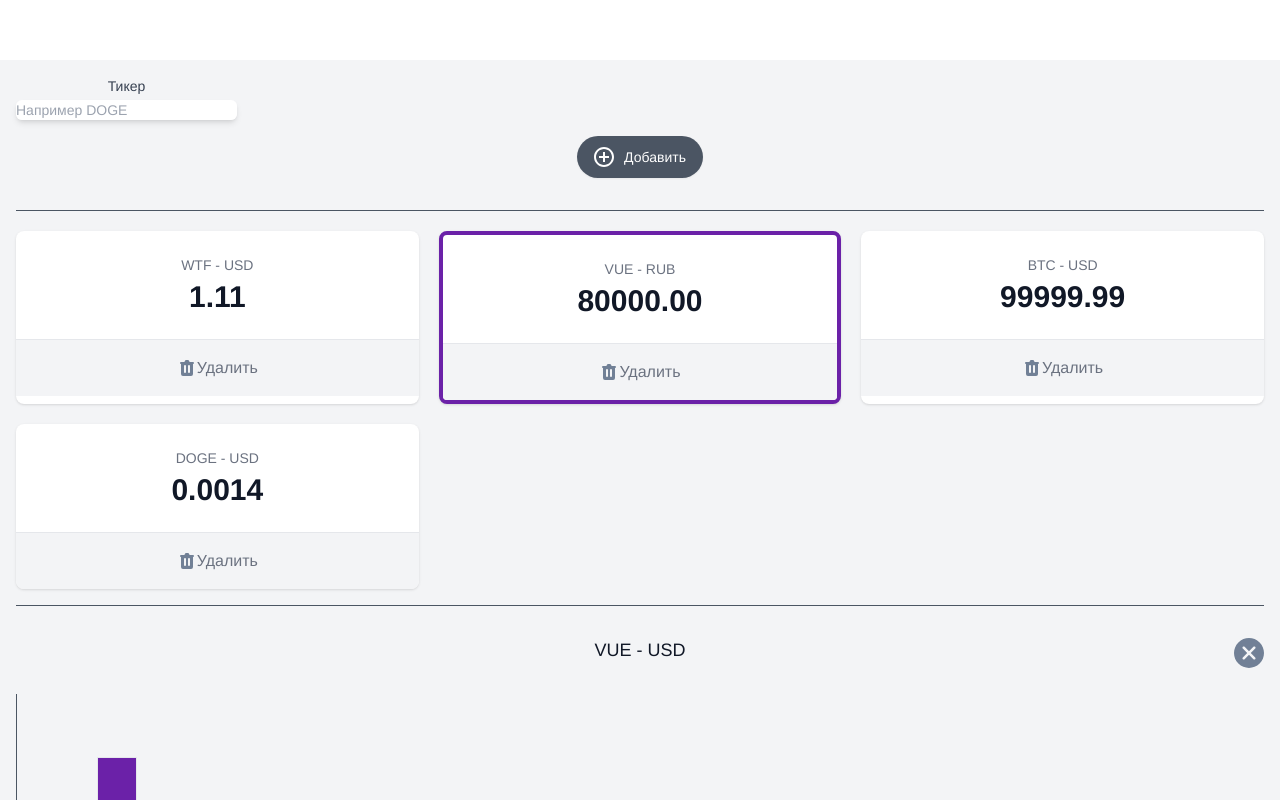
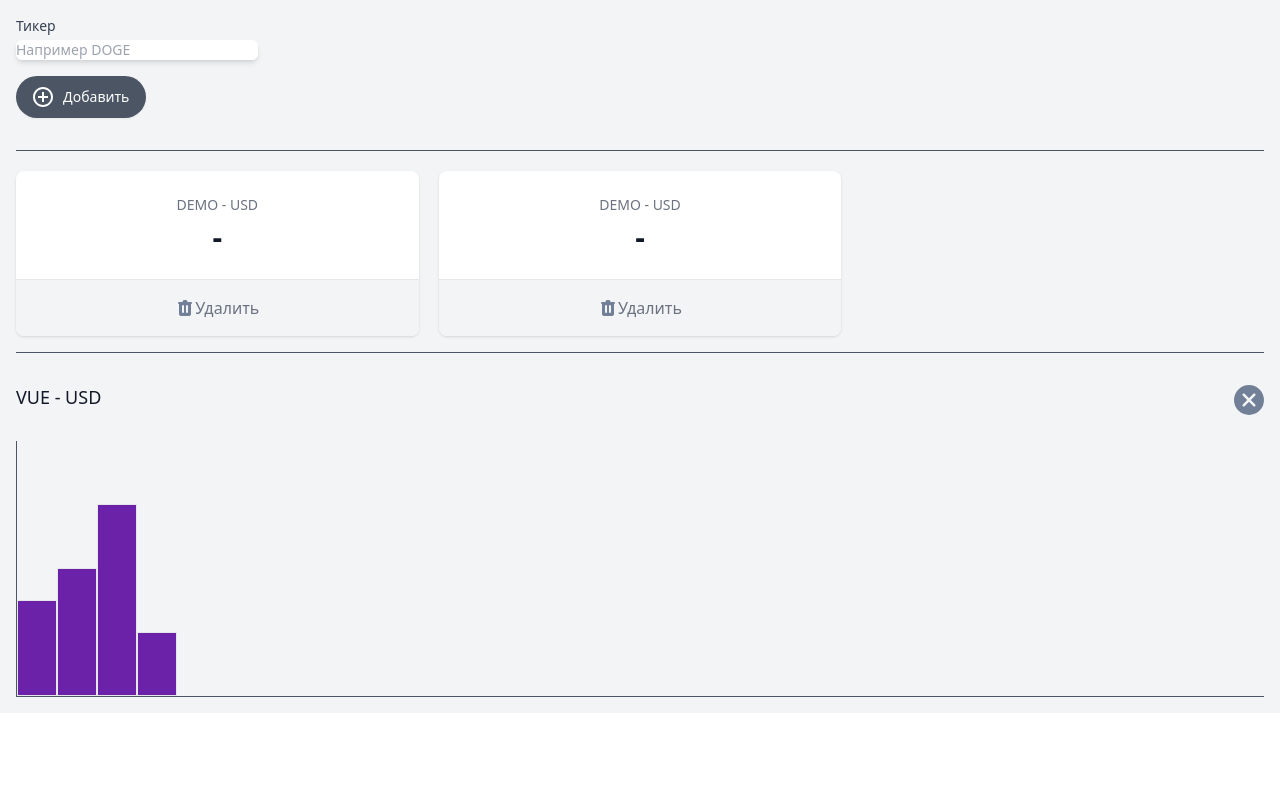
Before and after one commit to Craiqser/cryptonomicon, a Vue app: page / in a window 1280 px wide. Shown: the top 800 px of the page. Built offline with nearby package versions, Linux system fonts and the light colour scheme.

Commit message:
Добавление/удаление тикетов (lesson 10).

```diff
--- a/src/App.vue
+++ b/src/App.vue
@@ -1,6 +1,34 @@
-<script setup>
-// This starter template is using Vue 3 experimental <script setup> SFCs
+<script>
+// This starter template is using Vue 3 experimental <script setup> SFCs.
 // Check out https://github.com/vuejs/rfcs/blob/script-setup-2/active-rfcs/0000-script-setup.md
+export default {
+	name: "App",
+
+	data() {
+		return {
+			ticker: null,
+			tickers: [
+				{ name: 'DEMO', price: '-' },
+				{ name: 'DEMO', price: '-' }
+			]
+		}
+	},
+
+	methods: {
+		tickerAdd() {
+			const newTicker = {
+				name: this.ticker,
+				price: '-'
+			};
+
+			this.tickers.push(newTicker);
+			this.ticker = '';
+		},
+		tickerDelete(tickerToDelete) {
+			this.tickers = this.tickers.filter(t => t.name !== tickerToDelete.name);
+		}
+	}
+}
 </script>
 
 <template>
@@ -15,13 +43,13 @@
 		<section>
 			<div class="flex">
 				<div class="max-w-xs">
-				<label for="wallet" class="block text-sm font-medium text-gray-700"
-				>Тикер</label
-				>
+					<label for="wallet" class="block text-sm font-medium text-gray-700">Тикер</label>
 					<div class="mt-1 relative rounded-md shadow-md">
-					<input type="text" name="wallet" id="wallet"
+						<input v-model='ticker' @keydown.enter='tickerAdd'
+							type="text" name="wallet" id="wallet"
+							placeholder="Например DOGE"
 							class="block w-full pr-10 border-gray-300 text-gray-900 focus:outline-none focus:ring-gray-500 focus:border-gray-500 sm:text-sm rounded-md"
-						placeholder="Например DOGE" />
+						/>
 					</div>
 					<!-- <div class="flex bg-white shadow-md p-1 rounded-md shadow-md flex-wrap">
 					<span class="inline-flex items-center px-2 m-1 rounded-md text-xs font-medium bg-gray-300 text-gray-800 cursor-pointer">
@@ -40,7 +68,7 @@
 					<div class="text-sm text-red-600">Такой тикер уже добавлен</div> -->
 				</div>
 			</div>
-		<button type="button" class="my-4 inline-flex items-center py-2 px-4 border border-transparent shadow-sm text-sm leading-4 font-medium rounded-full text-white bg-gray-600 hover:bg-gray-700 transition-colors duration-300 focus:outline-none focus:ring-2 focus:ring-offset-2 focus:ring-gray-500">
+			<button @click='tickerAdd' type="button" class="my-4 inline-flex items-center py-2 px-4 border border-transparent shadow-sm text-sm leading-4 font-medium rounded-full text-white bg-gray-600 hover:bg-gray-700 transition-colors duration-300 focus:outline-none focus:ring-2 focus:ring-offset-2 focus:ring-gray-500">
 				<!-- Heroicon name: solid/mail -->
 				<svg class="-ml-0.5 mr-2 h-6 w-6" xmlns="http://www.w3.org/2000/svg" width="30" height="30" viewBox="0 0 24 24" fill="#ffffff">
 					<path d="M13 7h-2v4H7v2h4v4h2v-4h4v-2h-4V7zm-1-5C6.48 2 2 6.48 2 12s4.48 10 10 10 10-4.48 10-10S17.52 2 12 2zm0 18c-4.41 0-8-3.59-8-8s3.59-8 8-8 8 3.59 8 8-3.59 8-8 8z"></path>
@@ -49,182 +77,51 @@
 			</button>
 		</section>
 
+		<template v-if='tickers.length'>
 			<hr class="w-full border-t border-gray-600 my-4" />
+
+			<!-- Ticker info -->
 			<dl class="mt-5 grid grid-cols-1 gap-5 sm:grid-cols-3">
-		<div
-			class="bg-white overflow-hidden shadow rounded-lg border-purple-800 border-solid cursor-pointer"
-		>
+				<div v-for="t in tickers" :key="t.name" class="bg-white overflow-hidden shadow rounded-lg border-purple-800 border-solid cursor-pointer">
 					<div class="px-4 py-5 sm:p-6 text-center">
 						<dt class="text-sm font-medium text-gray-500 truncate">
-				WTF - USD
+							{{ t.name }} - USD
 						</dt>
 						<dd class="mt-1 text-3xl font-semibold text-gray-900">
-				1.11
+							{{ t.price }}
 						</dd>
 					</div>
-			<div class="w-full border-t border-gray-200"></div>
-			<button
-			class="flex items-center justify-center font-medium w-full bg-gray-100 px-4 py-4 sm:px-6 text-md text-gray-500 hover:text-gray-600 hover:bg-gray-200 hover:opacity-20 transition-all focus:outline-none"
-			>
-			<svg
-				class="h-5 w-5"
-				xmlns="http://www.w3.org/2000/svg"
-				viewBox="0 0 20 20"
-				fill="#718096"
-				aria-hidden="true"
-			>
-				<path
-				fill-rule="evenodd"
-				d="M9 2a1 1 0 00-.894.553L7.382 4H4a1 1 0 000 2v10a2 2 0 002 2h8a2 2 0 002-2V6a1 1 0 100-2h-3.382l-.724-1.447A1 1 0 0011 2H9zM7 8a1 1 0 012 0v6a1 1 0 11-2 0V8zm5-1a1 1 0 00-1 1v6a1 1 0 102 0V8a1 1 0 00-1-1z"
-				clip-rule="evenodd"
-				></path></svg>Удалить
-			</button>
+					<div class="w-full border-t border-gray-200">
 					</div>
-		<div
-			class="bg-white overflow-hidden shadow rounded-lg border-purple-800 border-solid border-4 cursor-pointer"
-		>
-			<div class="px-4 py-5 sm:p-6 text-center">
-			<dt class="text-sm font-medium text-gray-500 truncate">
-				VUE - RUB
-			</dt>
-			<dd class="mt-1 text-3xl font-semibold text-gray-900">
-				80000.00
-			</dd>
-			</div>
-			<div class="w-full border-t border-gray-200"></div>
-			<button
-			class="flex items-center justify-center font-medium w-full bg-gray-100 px-4 py-4 sm:px-6 text-md text-gray-500 hover:text-gray-600 hover:bg-gray-200 hover:opacity-20 transition-all focus:outline-none"
-			>
-			<svg
-				class="h-5 w-5"
-				xmlns="http://www.w3.org/2000/svg"
-				viewBox="0 0 20 20"
-				fill="#718096"
-				aria-hidden="true"
-			>
-				<path
-				fill-rule="evenodd"
-				d="M9 2a1 1 0 00-.894.553L7.382 4H4a1 1 0 000 2v10a2 2 0 002 2h8a2 2 0 002-2V6a1 1 0 100-2h-3.382l-.724-1.447A1 1 0 0011 2H9zM7 8a1 1 0 012 0v6a1 1 0 11-2 0V8zm5-1a1 1 0 00-1 1v6a1 1 0 102 0V8a1 1 0 00-1-1z"
-				clip-rule="evenodd"
-				></path></svg>Удалить
-			</button>
-		</div>
-		<div
-			class="bg-white overflow-hidden shadow rounded-lg border-purple-800 border-solid cursor-pointer"
-		>
-			<div class="px-4 py-5 sm:p-6 text-center">
-			<dt class="text-sm font-medium text-gray-500 truncate">
-				BTC - USD
-			</dt>
-			<dd class="mt-1 text-3xl font-semibold text-gray-900">
-				99999.99
-			</dd>
-			</div>
-			<div class="w-full border-t border-gray-200"></div>
-			<button
-			class="flex items-center justify-center font-medium w-full bg-gray-100 px-4 py-4 sm:px-6 text-md text-gray-500 hover:text-gray-600 hover:bg-gray-200 hover:opacity-20 transition-all focus:outline-none"
-			>
-			<svg
-				class="h-5 w-5"
-				xmlns="http://www.w3.org/2000/svg"
-				viewBox="0 0 20 20"
-				fill="#718096"
-				aria-hidden="true"
-			>
-				<path
-				fill-rule="evenodd"
-				d="M9 2a1 1 0 00-.894.553L7.382 4H4a1 1 0 000 2v10a2 2 0 002 2h8a2 2 0 002-2V6a1 1 0 100-2h-3.382l-.724-1.447A1 1 0 0011 2H9zM7 8a1 1 0 012 0v6a1 1 0 11-2 0V8zm5-1a1 1 0 00-1 1v6a1 1 0 102 0V8a1 1 0 00-1-1z"
-				clip-rule="evenodd"
-				></path></svg>Удалить
-			</button>
-		</div>
-		<div
-			class="bg-white overflow-hidden shadow rounded-lg border-purple-800 border-solid cursor-pointer"
-		>
-			<div class="px-4 py-5 sm:p-6 text-center">
-			<dt class="text-sm font-medium text-gray-500 truncate">
-				DOGE - USD
-			</dt>
-			<dd class="mt-1 text-3xl font-semibold text-gray-900">
-				0.0014
-			</dd>
-			</div>
-			<div class="w-full border-t border-gray-200"></div>
-			<button
-			class="flex items-center justify-center font-medium w-full bg-gray-100 px-4 py-4 sm:px-6 text-md text-gray-500 hover:text-gray-600 hover:bg-gray-200 hover:opacity-20 transition-all focus:outline-none"
-			>
-			<svg
-				class="h-5 w-5"
-				xmlns="http://www.w3.org/2000/svg"
-				viewBox="0 0 20 20"
-				fill="#718096"
-				aria-hidden="true"
-			>
-				<path
-				fill-rule="evenodd"
-				d="M9 2a1 1 0 00-.894.553L7.382 4H4a1 1 0 000 2v10a2 2 0 002 2h8a2 2 0 002-2V6a1 1 0 100-2h-3.382l-.724-1.447A1 1 0 0011 2H9zM7 8a1 1 0 012 0v6a1 1 0 11-2 0V8zm5-1a1 1 0 00-1 1v6a1 1 0 102 0V8a1 1 0 00-1-1z"
-				clip-rule="evenodd"
-				></path></svg>Удалить
+					<button @click='tickerDelete(t)'
+						class="flex items-center justify-center font-medium w-full bg-gray-100 px-4 py-4 sm:px-6 text-md text-gray-500 hover:text-gray-600 hover:bg-gray-200 hover:opacity-20 transition-all focus:outline-none">
+						<svg class="h-5 w-5" xmlns="http://www.w3.org/2000/svg" viewBox="0 0 20 20" fill="#718096" aria-hidden="true">
+							<path fill-rule="evenodd" d="M9 2a1 1 0 00-.894.553L7.382 4H4a1 1 0 000 2v10a2 2 0 002 2h8a2 2 0 002-2V6a1 1 0 100-2h-3.382l-.724-1.447A1 1 0 0011 2H9zM7 8a1 1 0 012 0v6a1 1 0 11-2 0V8zm5-1a1 1 0 00-1 1v6a1 1 0 102 0V8a1 1 0 00-1-1z" clip-rule="evenodd"></path>
+						</svg>
+						Удалить
 					</button>
 				</div>
 			</dl>
+
 			<hr class="w-full border-t border-gray-600 my-4" />
+
+			<!-- Graph -->
 			<section class="relative">
-		<h3 class="text-lg leading-6 font-medium text-gray-900 my-8">
-		VUE - USD
-		</h3>
+				<h3 class="text-lg leading-6 font-medium text-gray-900 my-8">VUE - USD</h3>
 				<div class="flex items-end border-gray-600 border-b border-l h-64">
-		<div
-			class="bg-purple-800 border w-10 h-24"
-		></div>
-		<div
-			class="bg-purple-800 border w-10 h-32"
-		></div>
-		<div
-			class="bg-purple-800 border w-10 h-48"
-		></div>
-		<div
-			class="bg-purple-800 border w-10 h-16"
-		></div>
+				<div class="bg-purple-800 border w-10 h-24"></div>
+				<div class="bg-purple-800 border w-10 h-32"></div>
+				<div class="bg-purple-800 border w-10 h-48"></div>
+				<div class="bg-purple-800 border w-10 h-16"></div>
 				</div>
-		<button
-		type="button"
-		class="absolute top-0 right-0"
-		>
-		<svg
-			xmlns="http://www.w3.org/2000/svg"
-			xmlns:xlink="http://www.w3.org/1999/xlink"
-			xmlns:svgjs="http://svgjs.com/svgjs"
-			version="1.1"
-			width="30"
-			height="30"
-			x="0"
-			y="0"
-			viewBox="0 0 511.76 511.76"
-			style="enable-background:new 0 0 512 512"
-			xml:space="preserve"
-		>
-			<g>
-			<path
-				d="M436.896,74.869c-99.84-99.819-262.208-99.819-362.048,0c-99.797,99.819-99.797,262.229,0,362.048c49.92,49.899,115.477,74.837,181.035,74.837s131.093-24.939,181.013-74.837C536.715,337.099,536.715,174.688,436.896,74.869z M361.461,331.317c8.341,8.341,8.341,21.824,0,30.165c-4.16,4.16-9.621,6.251-15.083,6.251c-5.461,0-10.923-2.091-15.083-6.251l-75.413-75.435l-75.392,75.413c-4.181,4.16-9.643,6.251-15.083,6.251c-5.461,0-10.923-2.091-15.083-6.251c-8.341-8.341-8.341-21.845,0-30.165l75.392-75.413l-75.413-75.413c-8.341-8.341-8.341-21.845,0-30.165c8.32-8.341,21.824-8.341,30.165,0l75.413,75.413l75.413-75.413c8.341-8.341,21.824-8.341,30.165,0c8.341,8.32,8.341,21.824,0,30.165l-75.413,75.413L361.461,331.317z"
-				fill="#718096"
-				data-original="#000000"
-			></path>
-			</g>
+				<button type="button" class="absolute top-0 right-0">
+					<svg xmlns="http://www.w3.org/2000/svg" xmlns:xlink="http://www.w3.org/1999/xlink" xmlns:svgjs="http://svgjs.com/svgjs"
+						version="1.1" width="30" height="30" x="0" y="0" viewBox="0 0 511.76 511.76" style="enable-background:new 0 0 512 512" xml:space="preserve">
+						<g><path d="M436.896,74.869c-99.84-99.819-262.208-99.819-362.048,0c-99.797,99.819-99.797,262.229,0,362.048c49.92,49.899,115.477,74.837,181.035,74.837s131.093-24.939,181.013-74.837C536.715,337.099,536.715,174.688,436.896,74.869z M361.461,331.317c8.341,8.341,8.341,21.824,0,30.165c-4.16,4.16-9.621,6.251-15.083,6.251c-5.461,0-10.923-2.091-15.083-6.251l-75.413-75.435l-75.392,75.413c-4.181,4.16-9.643,6.251-15.083,6.251c-5.461,0-10.923-2.091-15.083-6.251c-8.341-8.341-8.341-21.845,0-30.165l75.392-75.413l-75.413-75.413c-8.341-8.341-8.341-21.845,0-30.165c8.32-8.341,21.824-8.341,30.165,0l75.413,75.413l75.413-75.413c8.341-8.341,21.824-8.341,30.165,0c8.341,8.32,8.341,21.824,0,30.165l-75.413,75.413L361.461,331.317z" fill="#718096" data-original="#000000"></path></g>
 					</svg>
 				</button>
 			</section>
+		</template>
 	</div>
 </div>
 </template>
-
-<style>
-#app {
-	font-family: Avenir, Helvetica, Arial, sans-serif;
-	-webkit-font-smoothing: antialiased;
-	-moz-osx-font-smoothing: grayscale;
-	text-align: center;
-	color: #2c3e50;
-	margin-top: 60px;
-}
-</style>
```
Lines whose indentation alone changed are shown as unchanged.
